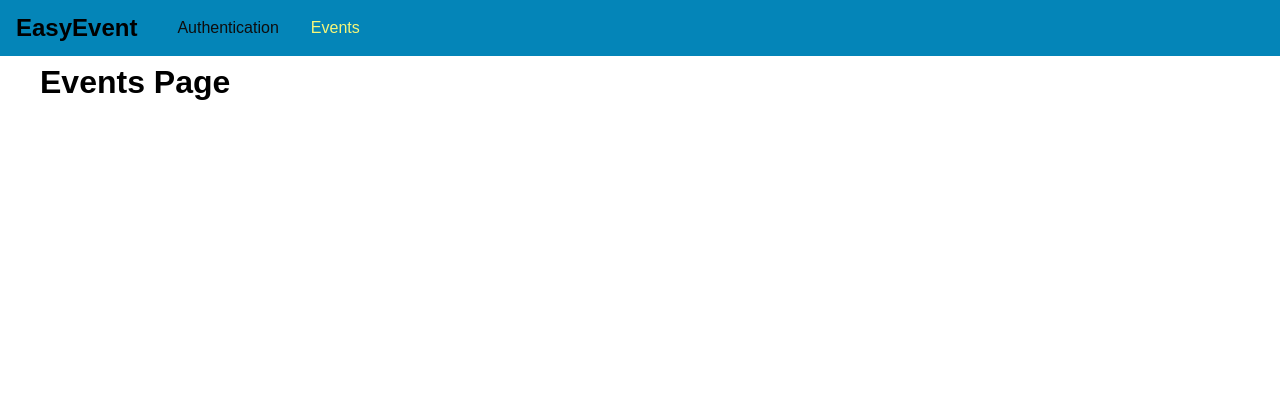
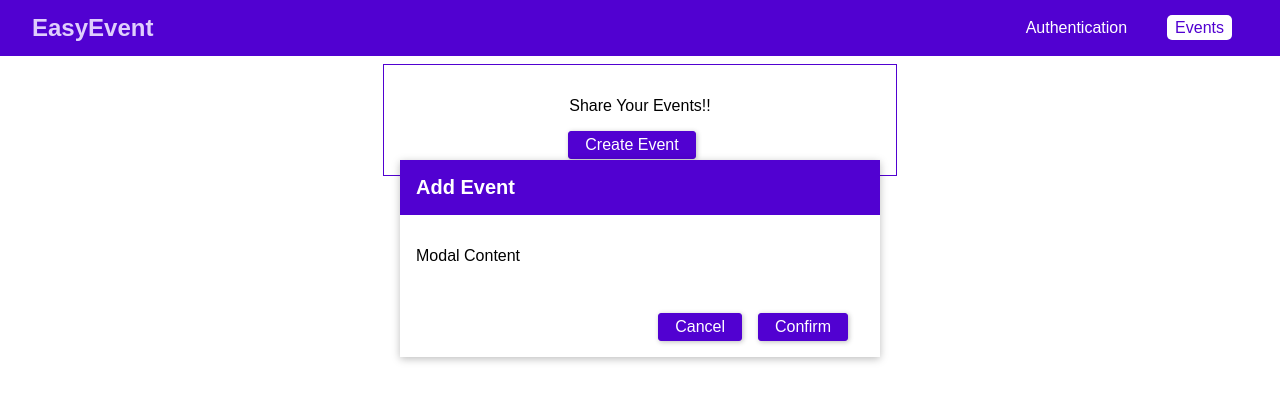
Before and after one commit to SaiChandra2896/Event-Booking-App, a React (Create React App) app in the folder frontend/: page /events in a window 1280 px wide. Shown: the top 402 px of the page. Built offline with nearby package versions, Linux system fonts and the light colour scheme.

Commit message:
add events page and Modal

```diff
--- a/frontend/src/App.js
+++ b/frontend/src/App.js
@@ -7,7 +7,7 @@
 
 import AuthPage from './pages/Auth/AuthPage';
 import BookingsPage from  './pages/BookingsPage';
-import EventsPage from './pages/EventsPage';
+import EventsPage from './pages/Events/EventsPage';
 
 import './App.css';
 
@@ -37,10 +37,14 @@
           <Navigation/>
           <main className="main-content">
             <Switch>
-              <Redirect from="/" to="/auth" exact/>
-              <Route path="/auth" component={AuthPage}/>
+              {!token && (<Redirect from="/" to="/auth" exact/>)}
+              {!token && (<Redirect from="/bookings" to="/auth" exact/>)}
+              {token && (<Redirect from="/" to="/events" exact/>)}
+              {token && (<Redirect from="/auth" to="/events" exact/>)}
+
+              {!token && (<Route path="/auth" component={AuthPage}/>)}
               <Route path="/events" component={EventsPage}/>
-              <Route path="/bookings" component={BookingsPage}/>
+              {token && (<Route path="/bookings" component={BookingsPage}/>)}
             </Switch>
           </main>
         </AuthContext.Provider>
--- /dev/null
+++ b/frontend/src/components/Modal/Modal.css
@@ -0,0 +1,36 @@
+.modal {
+    width: 90%;
+    background: white;
+    box-shadow: 0 2px 8px rgba(0, 0, 0, 0.26);
+    position: fixed;
+    top: 20vh;
+    left: 5%;
+  }
+
+  .modal__header {
+    padding: 1rem;
+    background: #5101d1;
+    color: white;
+  }
+
+  .modal__header h1 {
+    margin: 0;
+    font-size: 1.25rem;
+  }
+
+  .modal__content {
+    padding: 1rem;
+  }
+
+  .modal__actions {
+    display: flex;
+    justify-content: flex-end;
+    padding: 1rem;
+  }
+
+  @media (min-width: 768px) {
+    .modal {
+      width: 30rem;
+      left: calc((100% - 30rem) / 2);
+    }
+  }
--- /dev/null
+++ b/frontend/src/components/Modal/Modal.js
@@ -0,0 +1,20 @@
+import React from 'react';
+
+import './Modal.css'
+
+const Modal = (props) => {
+    return (
+        <div className="modal">
+            <header className="modal__header"><h1>{props.title}</h1></header>
+            <section className="modal__content">
+                {props.children}
+            </section>
+            <section className="modal__actions">
+                {props.canCancel && <button className="btn">Cancel</button>}
+                {props.canConfirm && <button className="btn">Confirm</button>}
+            </section>
+        </div>
+    )
+}
+
+export default Modal
--- a/frontend/src/components/Navigation/Navigation.css
+++ b/frontend/src/components/Navigation/Navigation.css
@@ -1,42 +1,59 @@
-.main-navigation{
+.main-navigation {
     position: fixed;
     left: 0;
     top: 0;
     width: 100%;
     height: 3.5rem;
-    background-color: rgb(4, 133, 184);
-    padding: 0 1rem;
+    background: #5101d1;
+    padding: 0 2rem;
     display: flex;
     align-items: center;
+    justify-content: space-between;
+    box-sizing: border-box;
   }
 
-.main-navigation__logo h1{
+  .main-navigation__logo h1 {
     margin: 0;
     font-size: 1.5rem;
+    color: #dfcefc;
   }
 
-.main-navigation__items{
+  .main-navigation__items {
     margin-left: 1.5rem;
   }
 
   .main-navigation__items ul {
     display: flex;
     list-style: none;
+    padding: 0;
     margin: 0;
-    padding: 0;
+    align-items: center;
   }
 
-.main-navigation__items li{
+  .main-navigation__items li {
     margin: 0 1rem;
   }
 
-.main-navigation__items a{
+  .main-navigation__items a,
+  .main-navigation__items button {
     text-decoration: none;
-    color: rgb(14, 13, 13);
+    color: white;
+    padding: 0.25rem 0.5rem;
+    border: none;
+    outline: none;
+    font: inherit;
+    background: transparent;
+    cursor: pointer;
+    vertical-align: middle;
+    margin: 0;
   }
 
   .main-navigation__items a:hover,
   .main-navigation__items a:active,
-.main-navigation__items a.active {
-    color: rgb(247, 247, 121);
+  .main-navigation__items a.active,
+  .main-navigation__items button:hover,
+  .main-navigation__items button:active {
+    background: #ffffff;
+    color: #5101d1;
+    border-radius: 5px;
   }
--- a/frontend/src/components/Navigation/Navigation.js
+++ b/frontend/src/components/Navigation/Navigation.js
@@ -1,4 +1,4 @@
-import React, {useContext} from 'react';
+import React, {Fragment, useContext} from 'react';
 import {NavLink} from 'react-router-dom';
 
 import AuthContext from '../../context/authContext';
@@ -27,11 +27,14 @@
                         </NavLink>
                     </li>
                     {authContext.token && (
-                    <li>
-                        <NavLink to="/bookings">
-                            Bookings
-                        </NavLink>
-                    </li>
+                    <Fragment>
+                        <li>
+                            <NavLink to="/bookings">
+                                Bookings
+                            </NavLink>
+                        </li>
+                        <button onClick={authContext.logout}>Logout</button>
+                    </Fragment>
                     )}
                 </ul>
            </nav>
--- a/frontend/src/index.css
+++ b/frontend/src/index.css
@@ -3,3 +3,39 @@
   padding: 0;
   font-family: sans-serif;
 }
+
+.form-control label,
+.form-control input {
+    width: 100%;
+    display: block;
+}
+
+.form-control label{
+    margin-bottom: .5rem;
+}
+
+.form-control{
+    margin-bottom: 1rem;
+}
+
+.form-actions button,
+.btn{
+    background: #5101d1;
+    font: inherit;
+    border: 1px solid #5101d1;
+    border-radius: 3px;
+    padding: .25rem 1rem;
+    margin-right: 1rem ;
+    box-shadow: 1px 1px 5px rgba(0,0,0,0.26);
+    color: white;
+    cursor: pointer;
+}
+
+.form-actions button:hover,
+.form-actions button:active,
+.btn:hover,
+.btn:active{
+    outline: none;
+    background: #6219d6;
+    border-color: #6219d6;
+}
--- a/frontend/src/pages/Auth/Auth.css
+++ b/frontend/src/pages/Auth/Auth.css
@@ -3,36 +3,3 @@
     max-width: 80%;
     margin: 5rem auto;
 }
-
-.form-control label,
-.form-control input {
-    width: 100%;
-    display: block;
-}
-
-.form-control label{
-    margin-bottom: .5rem;
-}
-
-.form-control{
-    margin-bottom: 1rem;
-}
-
-.form-actions button{
-    background: rgb(4, 133, 184);
-    font: inherit;
-    border: 1px solid rgb(4, 133, 184);
-    border-radius: 3px;
-    padding: .25rem 1rem;
-    margin-right: 1rem ;
-    box-shadow: 1px 1px 5px rgba(0,0,0,0.26);
-    color: white;
-    cursor: pointer;
-}
-
-.form-actions button:hover,
-.form-actions button:active{
-    outline: none;
-    background: rgb(2, 93, 129);
-    border-color: rgb(2, 93, 129);
-}
--- /dev/null
+++ b/frontend/src/pages/Events/Events.css
@@ -0,0 +1,8 @@
+.events-control {
+    text-align: center;
+    border: 1px solid #5101d1;
+    padding: 1rem;
+    margin: 2rem auto;
+    width: 30rem;
+    max-width: 80%;
+}
--- /dev/null
+++ b/frontend/src/pages/Events/EventsPage.js
@@ -0,0 +1,21 @@
+import React, { Fragment } from 'react';
+
+import Modal from '../../components/Modal/Modal';
+
+import './Events.css';
+
+const EventsPage = () => {
+    return (
+        <Fragment>
+            <Modal title="Add Event" canCancel canConfirm>
+                <p>Modal Content</p>
+            </Modal>
+            <div className="events-control">
+                <p>Share Your Events!!</p>
+                <button className="btn">Create Event</button>
+            </div>
+        </Fragment>
+    )
+}
+
+export default EventsPage;
--- a/frontend/src/pages/EventsPage.js
+++ /dev/null
@@ -1,9 +0,0 @@
-import React from 'react';
-
-const EventsPage = () => {
-    return (
-        <h1>Events Page</h1>
-    )
-}
-
-export default EventsPage;
```
Lines whose indentation alone changed are shown as unchanged.
